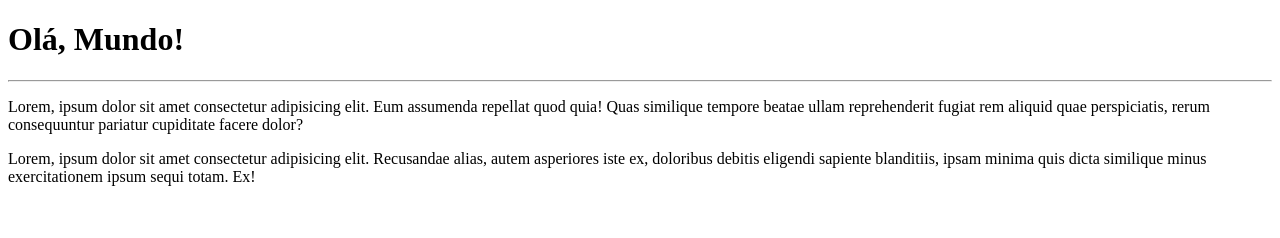
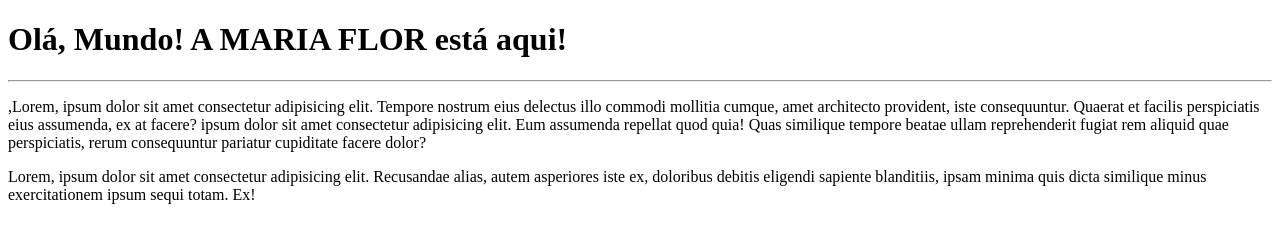
Before and after one commit to ThiCamillo/OlaMundo, a plain HTML site: page site-exemplo/index.html in a window 1280 px wide. Drawn offline with Linux system fonts and the light colour scheme.

Commit message:
Update index.html

```diff
--- a/site-exemplo/index.html
+++ b/site-exemplo/index.html
@@ -6,9 +6,9 @@
     <title>Meu primeiro site em repositório</title>
 </head>
 <body>
-    <h1>Olá, Mundo!</h1>
+    <h1>Olá, Mundo! A MARIA FLOR está aqui!</h1>
     <hr>
-    <p>Lorem, ipsum dolor sit amet consectetur adipisicing elit. Eum assumenda repellat quod quia! Quas similique tempore beatae ullam reprehenderit fugiat rem aliquid quae perspiciatis, rerum consequuntur pariatur cupiditate facere dolor?</p>
+    <p>,Lorem, ipsum dolor sit amet consectetur adipisicing elit. Tempore nostrum eius delectus illo commodi mollitia cumque, amet architecto provident, iste consequuntur. Quaerat et facilis perspiciatis eius assumenda, ex at facere? ipsum dolor sit amet consectetur adipisicing elit. Eum assumenda repellat quod quia! Quas similique tempore beatae ullam reprehenderit fugiat rem aliquid quae perspiciatis, rerum consequuntur pariatur cupiditate facere dolor?</p>
     <p>Lorem, ipsum dolor sit amet consectetur adipisicing elit. Recusandae alias, autem asperiores iste ex, doloribus debitis eligendi sapiente blanditiis, ipsam minima quis dicta similique minus exercitationem ipsum sequi totam. Ex!</p>
 </body>
 </html>
```
